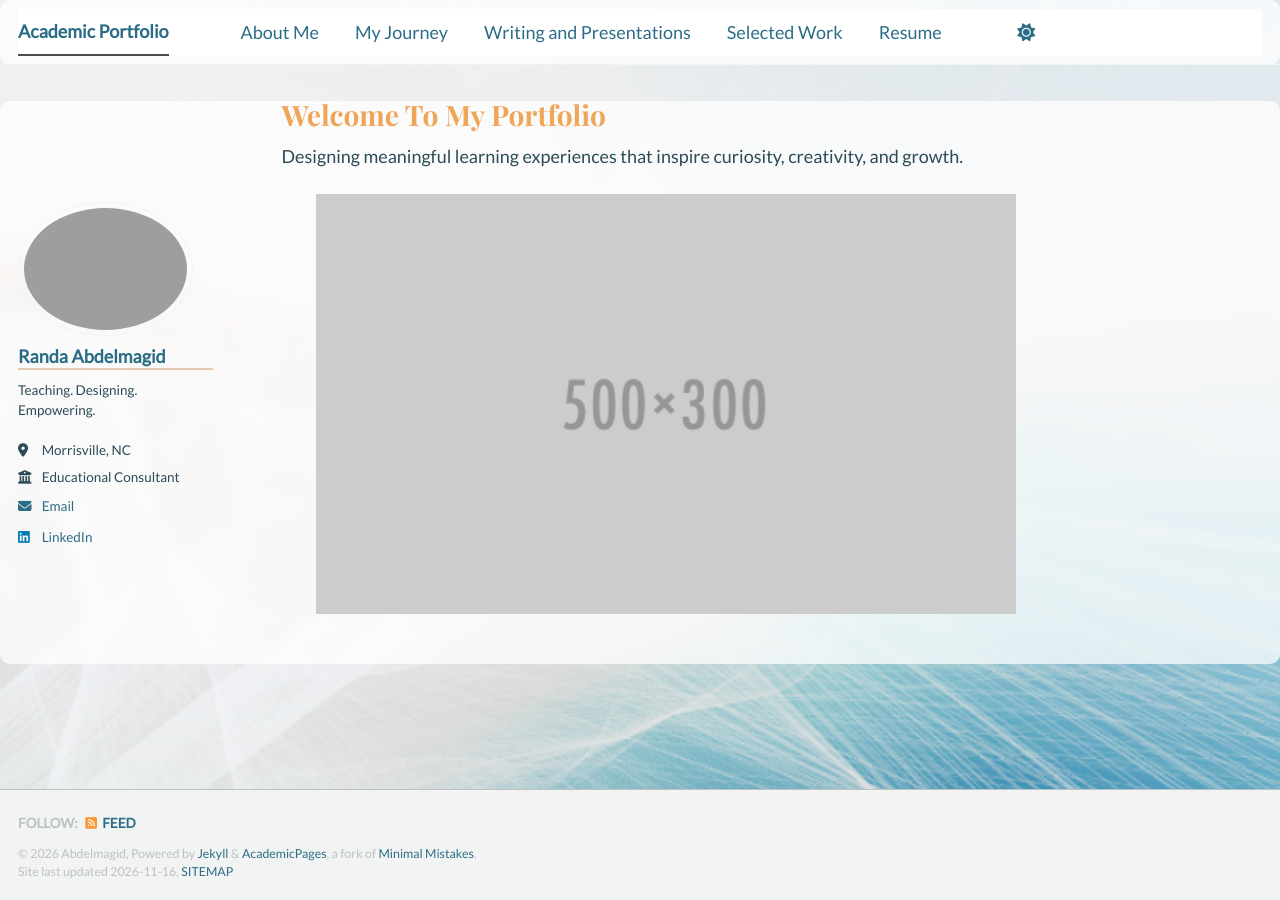
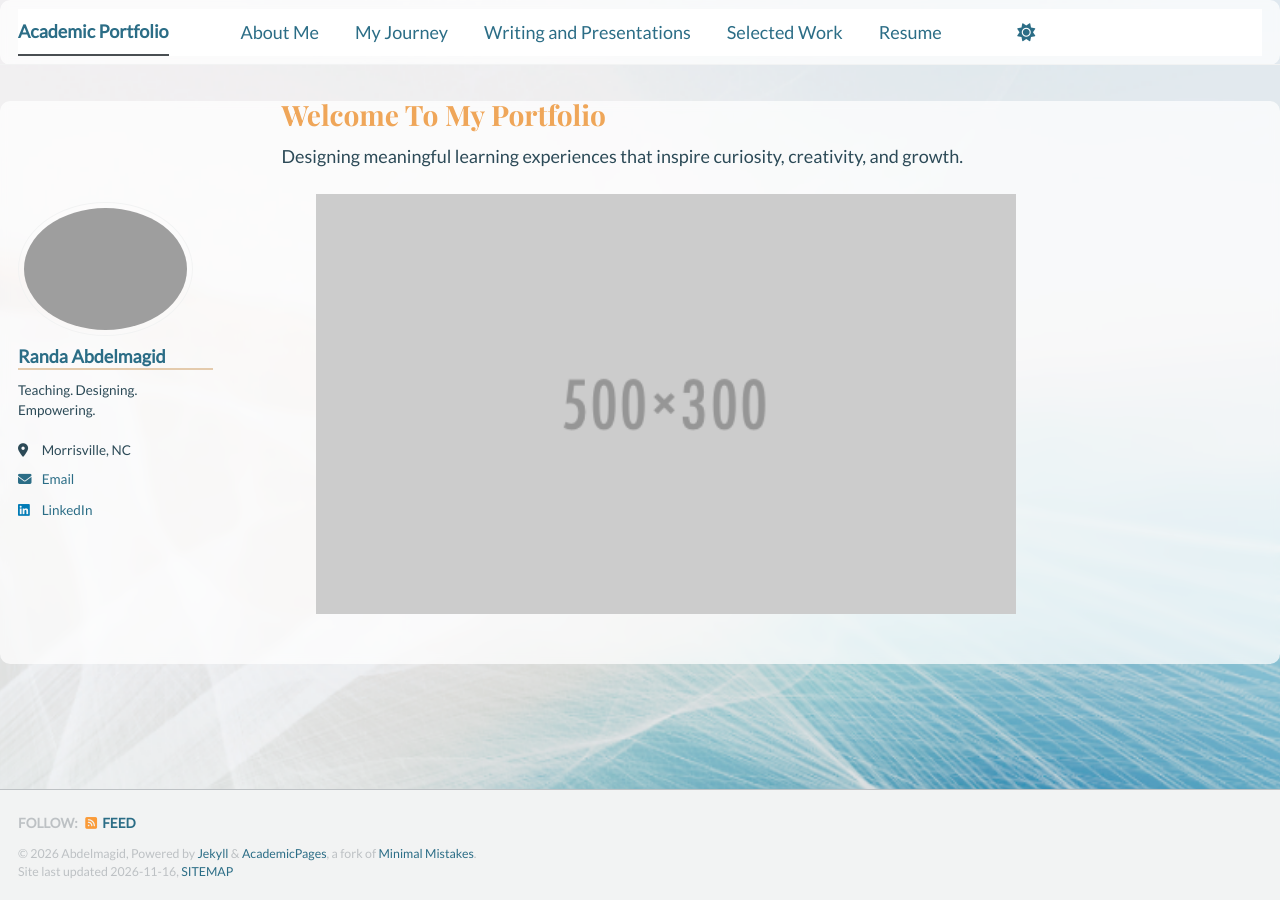
Before and after one commit to rfabdelmagid/rfabdelmagid.github.io, a Jekyll site: the page built from _pages/about.md, in a window 1280 px wide. Built offline with Jekyll 4.4.1, drawn with Linux system fonts in a browser that asks for light colours; a script bundle is joined from its source files by our own code; a style sheet for code colours, icons or effects is not loaded.

Commit message:
Update _config.yml

```diff
--- a/_config.yml
+++ b/_config.yml
@@ -28,7 +28,7 @@ author:
   pronouns         : # example: "she/her"
   bio              : "Teaching. Designing. Empowering."
   location         : "Morrisville, NC"
-  employer         : "Educational Consultant"
+  phone            : "540-951-2061"
   uri              : # URL
   email            : "rfouad@mena.vt.edu"
 
```
